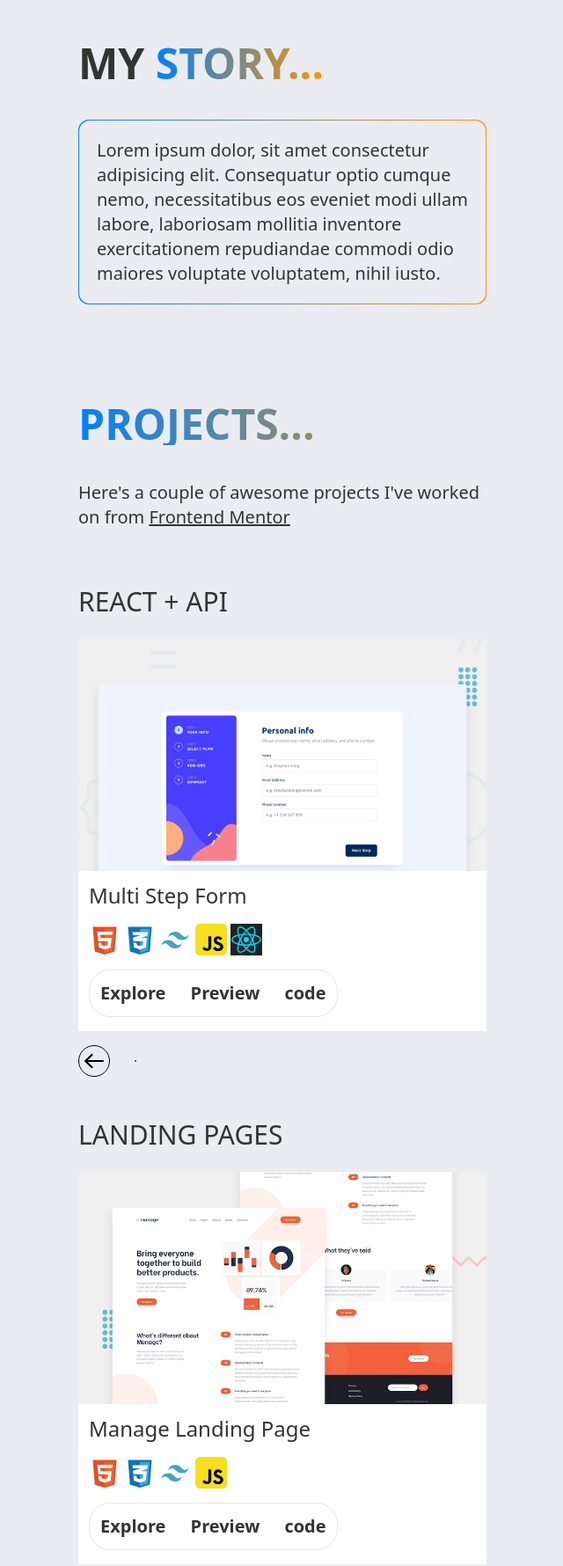
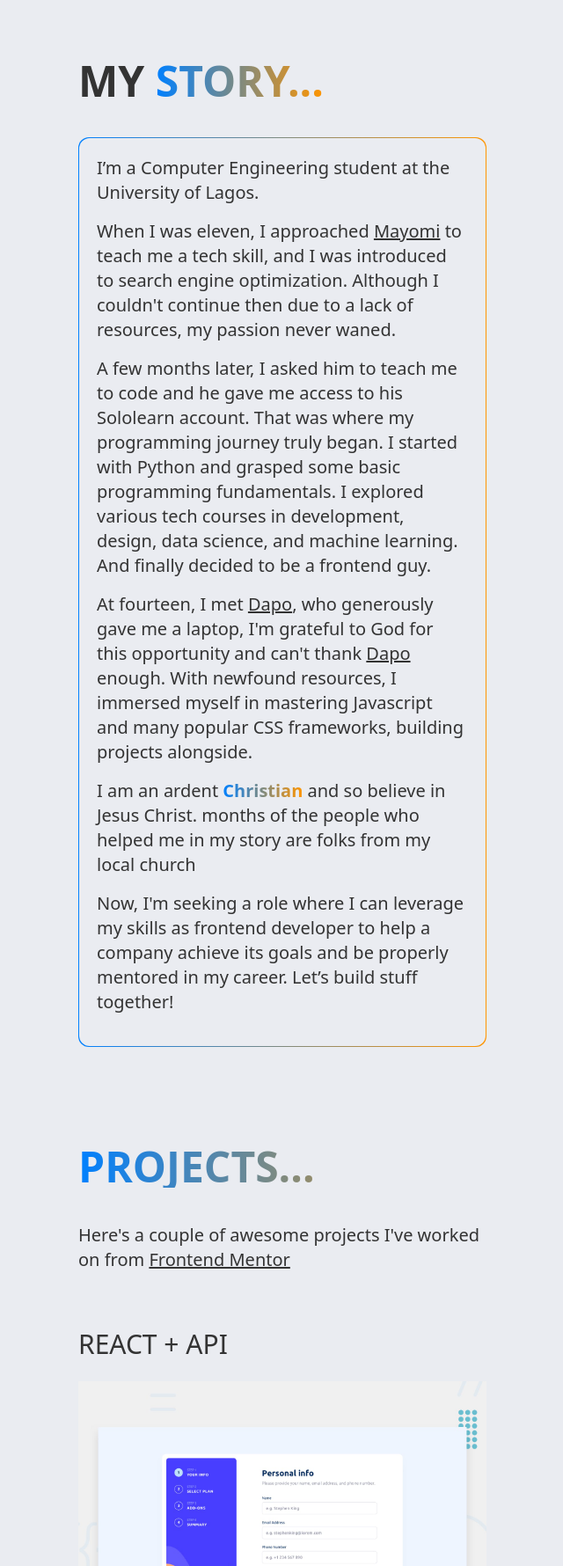
Before and after one commit to Seyi-Amusan/portfolio, a website: page index.html in a window 1280 px wide. Shown: the part 1020-2800 px from the top of the page at 88% size, without its empty margins (319-959 px from the left). Drawn offline with nearby package versions, Linux system fonts and the light colour scheme.

Commit message:
Added content for my story section

```diff
--- a/assets/css/input.css
+++ b/assets/css/input.css
@@ -1,6 +1,10 @@
 @tailwind base;
 @tailwind components;
 @tailwind utilities;
+
+.text-stroke {
+    -webkit-text-stroke: 1px #33333380;
+  }
 
 .gradient{
     @apply text-transparent bg-clip-text bg-gradient-to-r from-[#0080ff] to-[#ff9500];
--- a/index.html
+++ b/index.html
@@ -6,17 +6,19 @@
 
     <link rel="stylesheet" href="https://cdn.jsdelivr.net/npm/@glidejs/glide@3.5.2/dist/css/glide.core.min.css">
     <link rel="stylesheet" href="assets/css/output.css">
-    <!-- <link rel="stylesheet" href="node_modules/@glidejs/glide/dist/css/glide.core.min.css"> -->
 
     <title>Seyi Amusan - Frontend Developer</title>
 
-    <!-- <script src="node_modules/@glidejs/glide/dist/glide.min.js" defer></script> -->
     <script defer src="https://cdn.jsdelivr.net/npm/@glidejs/glide@3.5.2/dist/glide.min.js"></script>
     <script defer src="index.js"></script>
 
 </head>
-<body class="py-20 text-[#333333] bg-[#eaecf1]">
+<body class="pb-20 pt-10 text-[#333333] bg-[#eaecf1]">
     <div class="w-[95vw] sm:w-[30rem] mx-auto px-2 min-h-screen" >
+
+        <div class="text-transparent text-stroke uppercase text-5xl tracking-widest mb-3">
+            portfolio
+          </div>
 
         <header class="mb-28">
             <div class="w-[20rem] sm:w-[25rem] mb-10 rounded-xl shadow-zinc-300  shadow-xl">
@@ -38,9 +40,30 @@
             <section>
                 <h2 class=" font-bold mb-10">MY <span class="gradient">STORY...</span></h2>
                 <div class="border-gradient p-px">
-                    <p class="bg-[#eaecf1] rounded-xl p-5 text-xl">
-                        Lorem ipsum dolor, sit amet consectetur adipisicing elit. Consequatur optio cumque nemo, necessitatibus eos eveniet modi ullam labore, laboriosam mollitia inventore exercitationem repudiandae commodi odio maiores voluptate voluptatem, nihil iusto.
-                    </p>
+                    <div class="bg-[#eaecf1] rounded-xl p-5 text-xl">
+                        <p class="mb-4">
+                            I’m a Computer Engineering student at the University of Lagos.
+                        </p>
+                        <p class="mb-4">
+                             When I was eleven, I approached <a target="_blank" href="https://github.com/mayomi1" class="underline">Mayomi</a> to teach me a tech skill, and I was introduced to search engine optimization.
+                            Although I couldn't continue then due to a lack of resources, my passion never waned.
+                        </p>
+                        <p class="mb-4">
+                            A few months later, I asked him to teach me to code and he gave me access to his Sololearn account.
+                            That was where my programming journey truly began.
+                            I started with Python and grasped some basic programming fundamentals.
+                            I explored various tech courses in development, design, data science, and machine learning.
+                            And finally decided to be a frontend guy.
+                        </p>
+                        <p class="mb-4">
+                            At fourteen, I met <a target="_blank" href="https://github.com/oladapo-joseph" class="underline">Dapo</a>, who generously gave me a laptop,
+                            I'm grateful to God for this opportunity and can't thank <a target="_blank" href="https://github.com/oladapo-joseph" class="underline">Dapo</a> enough.
+                            With newfound resources,
+                            I immersed myself in mastering Javascript and many popular CSS frameworks, building projects alongside.
+                        </p>
+                        <p class="mb-4">I am an ardent <b class="gradient">Christian</b> and so believe in Jesus Christ. months of the people who helped me in my story are folks from my local church</p>
+                        <p class="mb-4">Now, I'm seeking a role where I can leverage my skills as frontend developer to help a company achieve its goals and be properly mentored in my career. Let’s build stuff together!</p>
+                    </div>
                 </div>
             </section>
 
@@ -55,7 +78,7 @@
                             <div class="glide__track" data-glide-el="track">
                                 <div class="glide__slides">
                                     <div class="bg-white pb-4 mb-4 glide__slide">
-                                        <div class="overflow-hidden h-[264px] mb-3">
+                                        <div class="overflow-hidden h-[230px] mb-3">
                                             <img src="assets/images/form-preview.jpg" class="project-image" alt="">
                                         </div>
                                         <div class="px-3">
@@ -76,11 +99,11 @@
                                     </div>
 
                                     <div class="bg-white pb-4 glide__slide">
-                                        <div class="overflow-hidden h-[264px] mb-3">
+                                        <div class="overflow-hidden h-[230px] mb-3">
                                             <img src="assets/images/countries-preview.jpg" class="project-image" alt="">
                                         </div>
                                         <div class="px-3">
-                                            <p class="text-2xl font-medium mb-4">Rest countries API with theme switcher</p>
+                                            <p class="text-2xl font-medium mb-4">Rest API with theme switcher</p>
                                             <div class="mb-4">
                                                 <img class="icon" src="assets/icons/html-5-svgrepo-com.svg" alt="">
                                                 <img class="icon" src="assets/icons/css-3-svgrepo-com.svg" alt="">
@@ -114,7 +137,7 @@
                             <div class="glide__track" data-glide-el="track">
                                 <div class="glide__slides">
                                     <div class="bg-white pb-4 mb-4 glide__slide">
-                                        <div class="overflow-hidden h-[264px] mb-3">
+                                        <div class="overflow-hidden h-[230px] mb-3">
                                             <img src="assets/images/manage-preview.jpg" class="project-image" alt="">
                                         </div>
                                         <div class="px-3">
@@ -134,7 +157,7 @@
                                     </div>
 
                                     <div class="bg-white pb-4 glide__slide">
-                                        <div class="overflow-hidden h-[264px] mb-3">
+                                        <div class="overflow-hidden h-[230px] mb-3">
                                             <img src="assets/images/bookmark-preview.jpg" class="project-image" alt="">
                                         </div>
                                         <div class="px-3">
@@ -167,7 +190,7 @@
                     <div>
                         <h3 class="project-heading">Javascript + API</h3>
                         <div class="bg-white pb-4">
-                            <div class="overflow-hidden h-[264px] mb-3">
+                            <div class="overflow-hidden h-[230px] mb-3">
                                 <img src="assets/images/ip-preview.jpg" class="project-image" alt="">
                             </div>
                             <div class="px-3">
--- a/package.json
+++ b/package.json
@@ -6,6 +6,7 @@
     "build-css": "npx tailwindcss -i ./assets/css/input.css -o ./assets/css/output.css --watch"
   },
   "dependencies": {
-    "@glidejs/glide": "^3.6.1"
+    "@glidejs/glide": "^3.6.1",
+    "tailwindcss-text-stroke": "^0.0.5"
   }
 }
--- a/tailwind.config.js
+++ b/tailwind.config.js
@@ -4,5 +4,7 @@ module.exports = {
   theme: {
     extend: {},
   },
-  plugins: [],
+  plugins: [
+    require('tailwindcss-text-stroke')
+  ],
 }
```
Also changed, not shown: assets/css/output.css, 1 other file.
